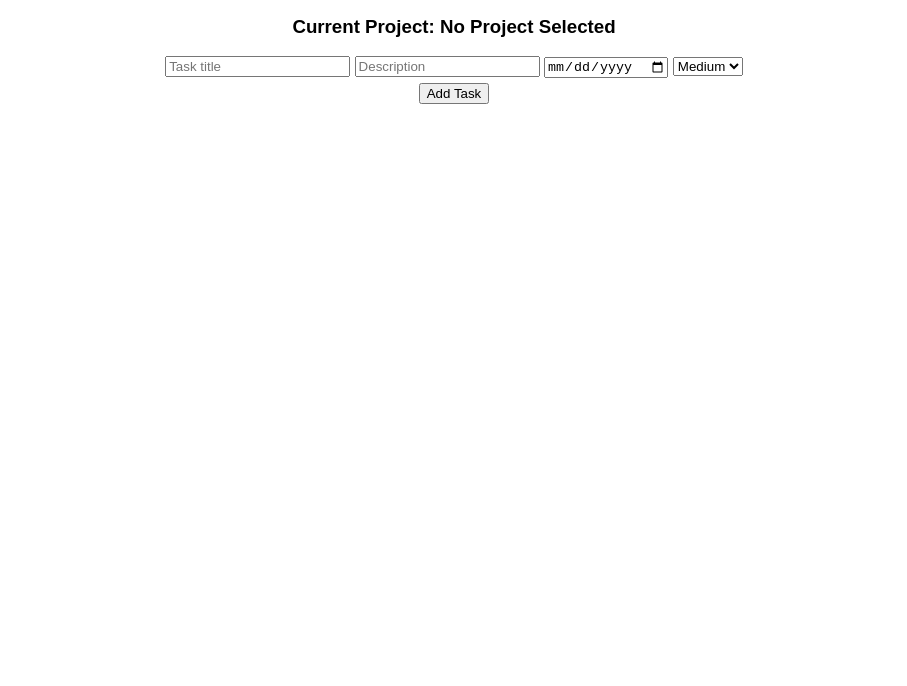
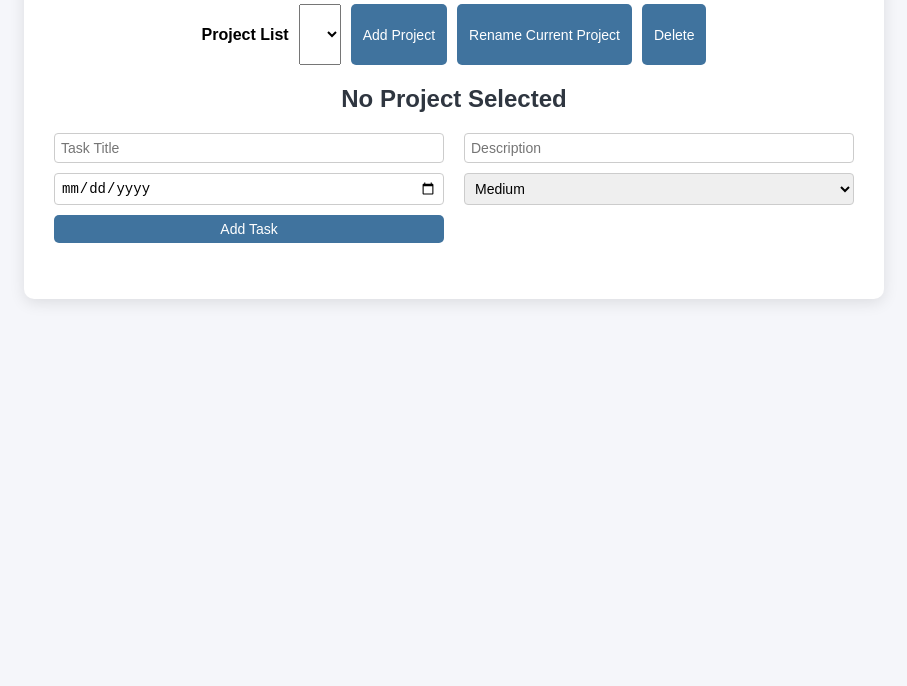
Before and after one commit to forever-fish-lover/CSIE-Project, a plain HTML site: page index.html in a window 1280 px wide. Shown: the part 114-800 px from the top of the page, without its empty margins (186-1093 px from the left). Drawn offline with Linux system fonts and the light colour scheme.

Commit message:
modified with flex and grid

```diff
--- a/index.html
+++ b/index.html
@@ -30,27 +30,29 @@
 <!DOCTYPE html>
 <html lang="en">
 <head>
-    <meta charset="UTF-8" />
-    <meta name="viewport" content="width=device-width, initial-scale=1.0"/>
+    <meta charset="UTF-8">
+    <meta name="viewport" content="width=device-width, initial-scale=1.0">
     <title>TODO List</title>
-    <link rel="stylesheet" href="style.css" />
+    <link rel="stylesheet" href="style.css">
 </head>
 <body>
+    <div class="container">
         <h1>TODO List</h1>
 
-    <div>
+        <div class="project-control">
+            <h4><b>Project List</b></h4>
             <select id="projectDropdown"></select>
-        <button onclick="createProject()">New Project</button>
-        <button onclick="renameProject()">Rename</button>
+            <button onclick="createProject()">Add Project</button>
+            <button onclick="renameProject()">Rename Current Project</button>
             <button onclick="deleteProject()">Delete</button>
         </div>
 
-    <h3>Current Project: <span id="currentProjectName">None</span></h3>
+        <h2 id="currentProjectName">No Project Selected</h2>
 
-    <div id="taskForm">
-        <input type="text" id="titleInput" placeholder="Task title" />
-        <input type="text" id="descInput" placeholder="Description" />
-        <input type="date" id="dueInput" />
+        <div class="add-task-form">
+            <input type="text" id="titleInput" placeholder="Task Title">
+            <input type="text" id="descInput" placeholder="Description">
+            <input type="date" id="dueInput">
             <select id="priorityInput">
                 <option value="High">High</option>
                 <option value="Medium" selected>Medium</option>
@@ -60,6 +62,7 @@
         </div>
 
         <ul id="taskList"></ul>
+    </div>
 
     <script src="index.js"></script>
 </body>
--- a/style.css
+++ b/style.css
@@ -44,44 +44,130 @@
 /* 保留原始樣式並擴充 */
 body {
     font-family: Arial, sans-serif;
-    max-width: 600px;
-    margin: 20px auto;
-    text-align: center;
+    background-color: #f5f6fa;
+    margin: 0;
+    padding: 20px;
+    display: flex;
+    justify-content: center;
 }
 
-#taskForm {
-    margin-top: 10px;
+.container {
+    width: 100%;
+    max-width: 800px;
+    background-color: white;
+    padding: 20px 30px;
+    border-radius: 10px;
+    box-shadow: 0 4px 15px rgba(0, 0, 0, 0.1);
 }
 
-ul {
-    list-style-type: none;
+h1, h2 {
+    text-align: center;
+    color: #2f3640;
+    margin-bottom: 20px;
+}
+
+.project-control {
+    display: flex;
+    gap: 10px;
+    flex-wrap: wrap;
+    margin-bottom: 20px;
+    justify-content: center;
+}
+
+#projectDropdown {
+    padding: 5px 10px;
+    font-size: 16px;
+}
+
+button {
+    padding: 6px 12px;
+    border: none;
+    border-radius: 5px;
+    background-color: #40739e;
+    color: white;
+    cursor: pointer;
+    font-size: 14px;
+    transition: background-color 0.2s;
+}
+
+button:hover {
+    background-color: #2f3640;
+}
+
+.add-task-form {
+    display: grid;
+    grid-template-columns: 1fr 1fr;
+    gap: 10px 20px;
+    margin-bottom: 20px;
+    align-items: end;
+}
+
+.add-task-form input,
+.add-task-form select {
+    padding: 6px;
+    border-radius: 4px;
+    border: 1px solid #ccc;
+    font-size: 14px;
+}
+
+#taskList {
+    list-style: none;
     padding: 0;
+    display: flex;
+    flex-direction: column;
+    gap: 12px;
 }
 
 li {
-    text-align: left;
-    margin: 10px 0;
-    padding: 10px;
-    border-radius: 6px;
+    display: flex;
+    flex-direction: column;
+    background-color: #f0f0f0;
+    padding: 15px;
+    border-left: 6px solid #7f8fa6;
+    border-radius: 5px;
+    box-shadow: 0 1px 3px rgba(0,0,0,0.05);
+    position: relative;
 }
 
-.priority-high {
-    background-color: #ffcccc;
+li span {
+    font-weight: bold;
+    font-size: 16px;
+    cursor: pointer;
 }
 
-.priority-medium {
-    background-color: #fff3cd;
-}
-
-.priority-low {
-    background-color: #d4edda;
-}
-
-.completed {
+li .completed {
     text-decoration: line-through;
     color: gray;
 }
 
-button {
-    margin: 5px;
+li div {
+    margin-top: 4px;
+    font-size: 14px;
+    color: #353b48;
 }
+
+li button {
+    position: absolute;
+    top: 10px;
+    right: 10px;
+    background-color: #e84118;
+}
+
+li button:hover {
+    background-color: #c23616;
+}
+
+.priority-high {
+    border-left-color: #e74c3c;
+    background-color: #ffe6e6;
+}
+
+.priority-medium {
+    border-left-color: #f1c40f;
+    background-color: #fffbe6;
+}
+
+.priority-low {
+    border-left-color: #2ecc71;
+    background-color: #e6fff2;
+}
```
Lines whose indentation alone changed are shown as unchanged.
